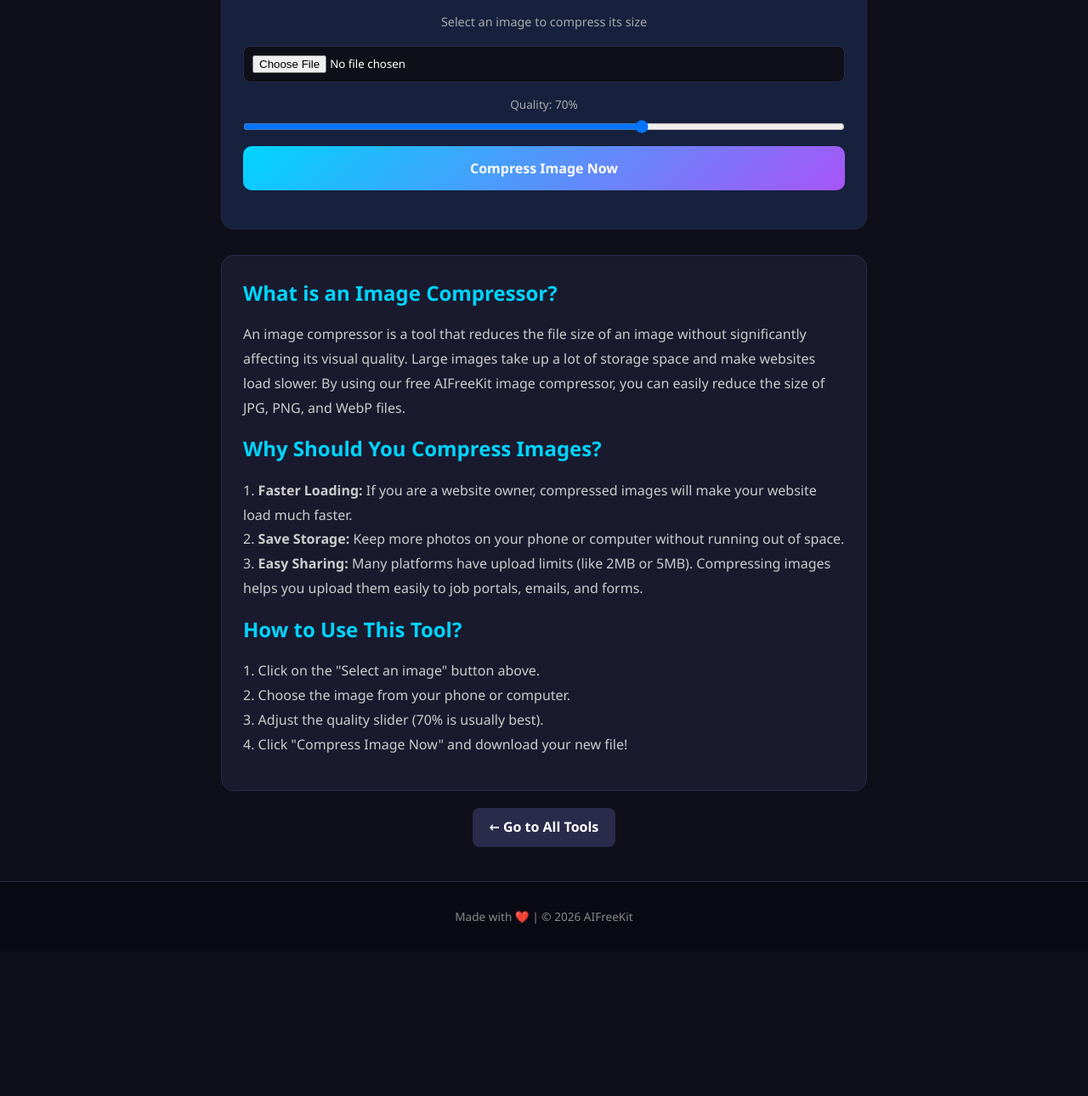
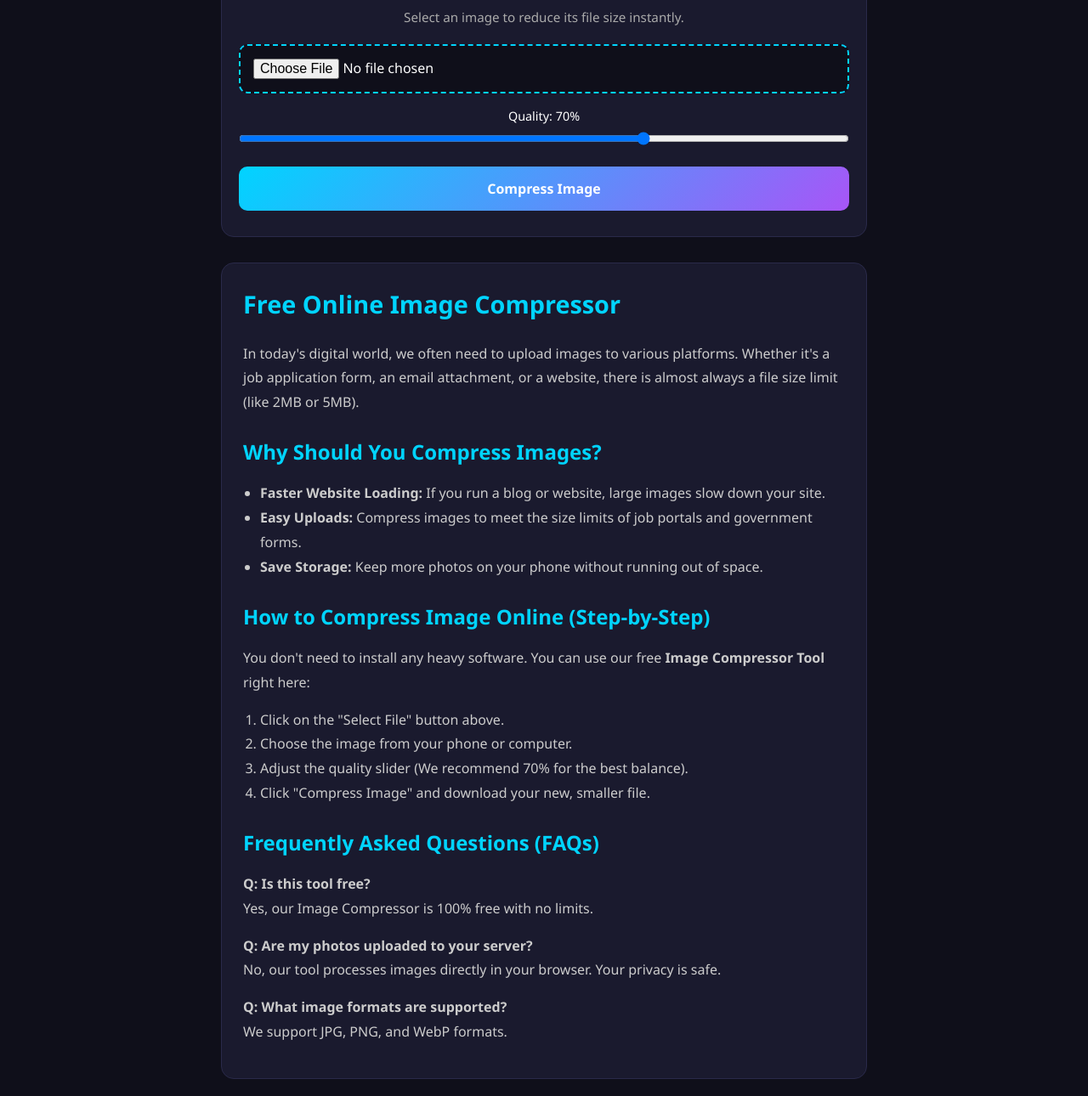
Before and after one commit to farmanbusiness2-cell/aifreekit, a plain HTML site: page image-compressor.html in a window 1280 px wide. Shown: the part 206-1496 px from the top of the page at 85% size. Before the commit the page ends 1326 px from the top, so only its background shows below. Drawn offline with Linux system fonts and the light colour scheme.

Commit message:
Enhance SEO and update image compressor layout
Updated SEO meta description and improved tool layout.

```diff
--- a/image-compressor.html
+++ b/image-compressor.html
@@ -3,69 +3,86 @@
 <head>
     <meta charset="UTF-8">
     <meta name="viewport" content="width=device-width, initial-scale=1.0">
+    <!-- SEO Title -->
     <title>Free Image Compressor Online - Reduce Image Size | AIFreeKit</title>
-    <meta name="description" content="Compress JPG, PNG, and WebP images online for free. Reduce image file size without losing quality. No login required.">
+    <!-- SEO Meta Description -->
+    <meta name="description" content="Compress JPG, PNG, and WebP images online for free. Reduce image file size without losing quality. Perfect for job applications and websites.">
     <link rel="icon" type="image/png" href="logo.png">
     <link rel="stylesheet" href="style.css">
     <style>
-        /* Thoda extra style sirf is page ke liye */
         .page-container { max-width: 800px; margin: 40px auto; padding: 0 20px; }
-        .article-box { background: #1a1a2e; padding: 25px; border-radius: 15px; margin-top: 30px; border: 1px solid #2a2a4a; }
-        .article-box h2 { color: #00d4ff; margin-bottom: 15px; }
-        .article-box p { color: #ccc; margin-bottom: 15px; line-height: 1.8; }
-        .back-btn { display: inline-block; margin-top: 20px; padding: 10px 20px; background: #2a2a4a; color: #fff; text-decoration: none; border-radius: 8px; font-weight: bold; }
+
+        /* Tool Design */
+        .tool-box { background: #1a1a2e; padding: 30px 20px; border-radius: 15px; border: 1px solid #2a2a4a; text-align: center; margin-bottom: 30px; }
+        .tool-box input[type="file"] { width: 100%; padding: 15px; border-radius: 10px; border: 2px dashed #00d4ff; background: #0f0f1a; color: #fff; font-size: 1rem; margin-bottom: 15px; cursor: pointer; }
+        .tool-box button { width: 100%; padding: 15px; border: none; border-radius: 10px; background: linear-gradient(135deg, #00d4ff, #a855f7); color: #fff; font-size: 1rem; font-weight: bold; cursor: pointer; transition: 0.3s; margin-top: 10px; }
+        .tool-box button:hover { transform: translateY(-2px); }
+
+        /* Article Design */
+        .article-box { background: #1a1a2e; padding: 25px; border-radius: 15px; border: 1px solid #2a2a4a; }
+        .article-box h2 { color: #00d4ff; margin-top: 25px; margin-bottom: 15px; }
+        .article-box h1 { color: #00d4ff; margin-bottom: 20px; text-align: left; font-size: 1.8rem; }
+        .article-box p { color: #ccc; line-height: 1.8; margin-bottom: 15px; }
+        .article-box ul, .article-box ol { color: #ccc; margin-left: 20px; margin-bottom: 15px; line-height: 1.8; }
     </style>
 </head>
 <body>
 
-    <!-- HEADER (Menu) -->
+    <!-- HEADER -->
     <header class="header">
         <div class="logo" onclick="window.location.href='index.html'" style="cursor: pointer;">
             <span class="logo-icon">⚡</span>
             <span class="logo-text">AI<span class="highlight">Free</span>Kit</span>
         </div>
-        <div class="search-box">
-            <a href="index.html" style="color: #00d4ff; text-decoration: none; font-weight: bold;">← Back to Tools</a>
-        </div>
+        <button onclick="window.location.href='index.html'" style="background:transparent; border:none; color:#00d4ff; font-weight:bold; cursor:pointer;">
+            ← Back to Home
+        </button>
     </header>
 
-    <!-- MAIN CONTENT -->
     <div class="page-container">
-        <h1 style="text-align: center; color: #fff; margin-bottom: 20px;">Image Compressor</h1>
 
-        <!-- Tool Area -->
-        <div class="article-box" style="text-align: center; background: #16213e;">
-            <p style="color:#aaa; font-size:0.9rem; margin-bottom: 15px;">Select an image to compress its size</p>
-            <input type="file" id="imgInput" accept="image/*" style="margin-bottom: 15px; padding: 10px; background: #0f0f1a; border-radius: 8px; border: 1px solid #2a2a4a; color: #fff; width: 100%;">
+        <!-- TOOL SECTION -->
+        <div class="tool-box">
+            <h1 style="color: #00d4ff; margin-bottom: 20px;">Image Compressor</h1>
+            <p style="color: #aaa; margin-bottom: 20px; font-size: 0.95rem;">Select an image to reduce its file size instantly.</p>
 
-            <label style="font-size:0.85rem; color:#aaa; display:block; margin-bottom: 5px;">Quality: <span id="qv">70</span>%</label>
-            <input type="range" id="qr2" min="10" max="100" value="70" oninput="document.getElementById('qv').textContent=this.value" style="width: 100%; margin-bottom: 15px;">
+            <input type="file" id="imgInput" accept="image/*">
 
-            <button onclick="compressImage()" style="width: 100%; padding: 15px; background: linear-gradient(135deg, #00d4ff, #a855f7); color: white; border: none; border-radius: 10px; font-weight: bold; font-size: 1rem; cursor: pointer;">Compress Image Now</button>
+            <label style="color: #fff; font-size: 0.9rem; display: block; margin-bottom: 5px;">Quality: <span id="qualityVal">70</span>%</label>
+            <input type="range" id="qualityRange" min="10" max="100" value="70" oninput="document.getElementById('qualityVal').textContent = this.value" style="width: 100%; margin-bottom: 15px;">
 
-            <div id="imgResult" style="margin-top: 20px;"></div>
+            <button onclick="compressTheImage()">Compress Image</button>
+
+            <div id="imgResult" style="display: none; margin-top: 20px; background: #0f0f1a; padding: 20px; border-radius: 10px; border: 1px solid #00d4ff;"></div>
         </div>
 
-        <!-- Article Area (SEO & Adsense ke liye) -->
+        <!-- ARTICLE SECTION (SEO CONTENT) -->
         <div class="article-box">
-            <h2>What is an Image Compressor?</h2>
-            <p>An image compressor is a tool that reduces the file size of an image without significantly affecting its visual quality. Large images take up a lot of storage space and make websites load slower. By using our free AIFreeKit image compressor, you can easily reduce the size of JPG, PNG, and WebP files.</p>
+            <h1>Free Online Image Compressor</h1>
+            <p>In today's digital world, we often need to upload images to various platforms. Whether it's a job application form, an email attachment, or a website, there is almost always a file size limit (like 2MB or 5MB).</p>
 
             <h2>Why Should You Compress Images?</h2>
-            <p>1. <b>Faster Loading:</b> If you are a website owner, compressed images will make your website load much faster.<br>
-            2. <b>Save Storage:</b> Keep more photos on your phone or computer without running out of space.<br>
-            3. <b>Easy Sharing:</b> Many platforms have upload limits (like 2MB or 5MB). Compressing images helps you upload them easily to job portals, emails, and forms.</p>
+            <ul>
+                <li><b>Faster Website Loading:</b> If you run a blog or website, large images slow down your site.</li>
+                <li><b>Easy Uploads:</b> Compress images to meet the size limits of job portals and government forms.</li>
+                <li><b>Save Storage:</b> Keep more photos on your phone without running out of space.</li>
+            </ul>
 
-            <h2>How to Use This Tool?</h2>
-            <p>1. Click on the "Select an image" button above.<br>
-            2. Choose the image from your phone or computer.<br>
-            3. Adjust the quality slider (70% is usually best).<br>
-            4. Click "Compress Image Now" and download your new file!</p>
+            <h2>How to Compress Image Online (Step-by-Step)</h2>
+            <p>You don't need to install any heavy software. You can use our free <b>Image Compressor Tool</b> right here:</p>
+            <ol>
+                <li>Click on the "Select File" button above.</li>
+                <li>Choose the image from your phone or computer.</li>
+                <li>Adjust the quality slider (We recommend 70% for the best balance).</li>
+                <li>Click "Compress Image" and download your new, smaller file.</li>
+            </ol>
+
+            <h2>Frequently Asked Questions (FAQs)</h2>
+            <p><b>Q: Is this tool free?</b><br>Yes, our Image Compressor is 100% free with no limits.</p>
+            <p><b>Q: Are my photos uploaded to your server?</b><br>No, our tool processes images directly in your browser. Your privacy is safe.</p>
+            <p><b>Q: What image formats are supported?</b><br>We support JPG, PNG, and WebP formats.</p>
         </div>
 
-        <div style="text-align: center;">
-            <a href="index.html" class="back-btn">← Go to All Tools</a>
-        </div>
     </div>
 
     <!-- FOOTER -->
@@ -73,15 +90,16 @@
         <p>Made with ❤️ | © 2026 AIFreeKit</p>
     </footer>
 
-    <!-- Tool ki JavaScript yahan hai -->
+    <!-- Image Compressor Script -->
     <script>
-        function compressImage() {
+        function compressTheImage() {
             var fileInput = document.getElementById('imgInput');
-            var quality = document.getElementById('qr2').value / 100;
-            var result = document.getElementById('imgResult');
+            var quality = document.getElementById('qualityRange').value / 100;
+            var resultBox = document.getElementById('imgResult');
 
             if (!fileInput.files[0]) {
-                result.innerHTML = '<p style="color:#ff4757; font-weight:bold;">⚠️ Please select an image first!</p>';
+                resultBox.style.display = 'block';
+                resultBox.innerHTML = '<p style="color:#ff4757; font-weight:bold;">⚠️ Please select an image first!</p>';
                 return;
             }
 
@@ -101,8 +119,9 @@
                         var oldKb = (file.size / 1024).toFixed(1);
                         var newKb = (blob.size / 1024).toFixed(1);
 
-                        result.innerHTML = '<p style="color:#00ff88; font-size:1rem; margin-bottom:15px;">✅ Success: ' + oldKb + ' KB → ' + newKb + ' KB</p>' +
-                            '<a href="' + url + '" download="compressed-image.jpg" style="display:inline-block; padding:15px 30px; background:#00ff88; color:#000; text-decoration:none; border-radius:10px; font-weight:bold;">⬇️ Download Compressed Image</a>';
+                        resultBox.style.display = 'block';
+                        resultBox.innerHTML = '<p style="color:#00ff88; font-weight:bold;">✅ Compressed: ' + oldKb + ' KB → ' + newKb + ' KB</p>' +
+                                              '<a href="' + url + '" download="compressed.jpg" style="display:inline-block; margin-top:15px; padding:12px 25px; background:#00ff88; color:#000; text-decoration:none; border-radius:10px; font-weight:bold;">⬇️ Download Image</a>';
                     }, 'image/jpeg', quality);
                 };
                 img.src = e.target.result;
```
